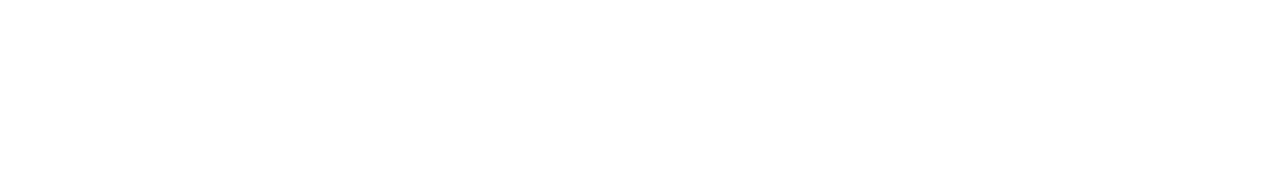
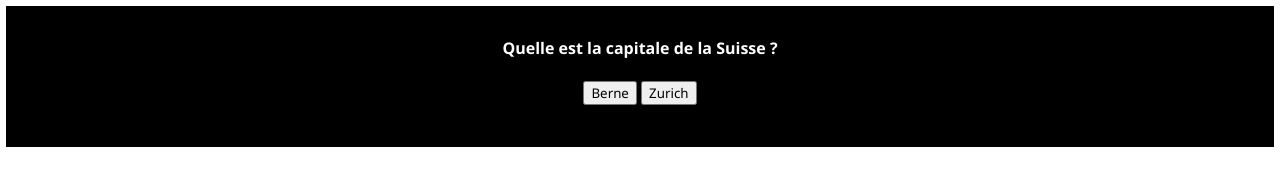
Before and after one commit to KayzerCs/Cours-2-JavaScript, a plain HTML site: page index.html in a window 1280 px wide. Shown: the top 186 px of the page. Drawn offline with Linux system fonts and the light colour scheme.

Commit message:
Première partie du HTML / CSS

```diff
--- a/index.html
+++ b/index.html
@@ -3,12 +3,20 @@
 <head>
     <meta charset="UTF-8">
     <meta name="viewport" content="width=device-width, initial-scale=1.0">
-    <title>Bubulle</title>
+    <title>Cours #2 part_1</title>
+
+    <link rel="stylesheet" href="style.css">
 </head>
 
 <body>
 
+    <div class="click-invent box">
+        <h4>Quelle est la capitale de la Suisse ?</h4>
+        <button id="btn-1">Berne</button>
+        <button id="btn-2">Zurich</button>
+        <p>La bonne réponse est Berne</p>
+    </div>
+
  <script src="script.js"></script>
-
 </body>
 </html>
--- a/style.css
+++ b/style.css
@@ -0,0 +1,25 @@
+* {
+    font-family: 'Segoe UI', Tahoma, Geneva, Verdana, sans-serif;
+    box-sizing: border-box;
+    list-style: none;
+}
+
+body {
+    text-align: center;
+    margin: 0;
+    color: white;
+    min-height: 200vh;
+}
+
+.box {
+    border: 6px solid white;
+    transition: 0.25s ease;
+    background: black;
+    padding: 10px;
+}
+
+p {
+    visibility: hidden;
+    width: 240px;
+    margin: 10px auto 0;
+}
```
